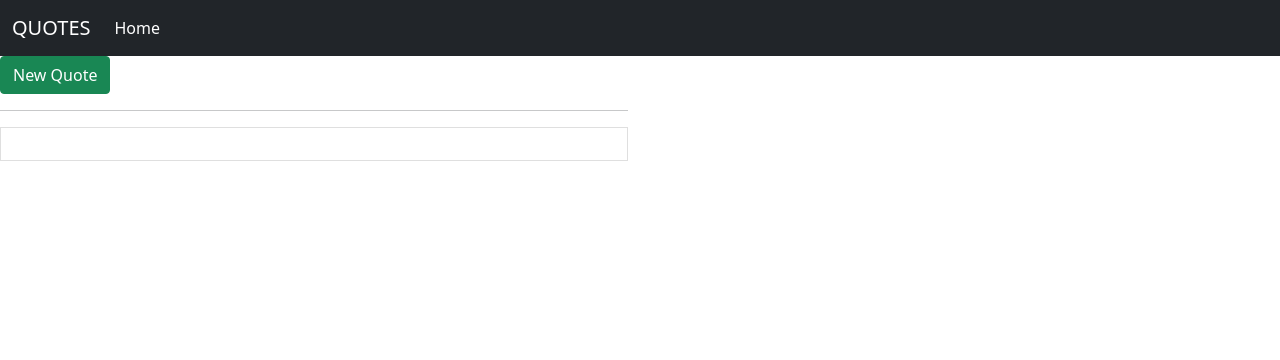
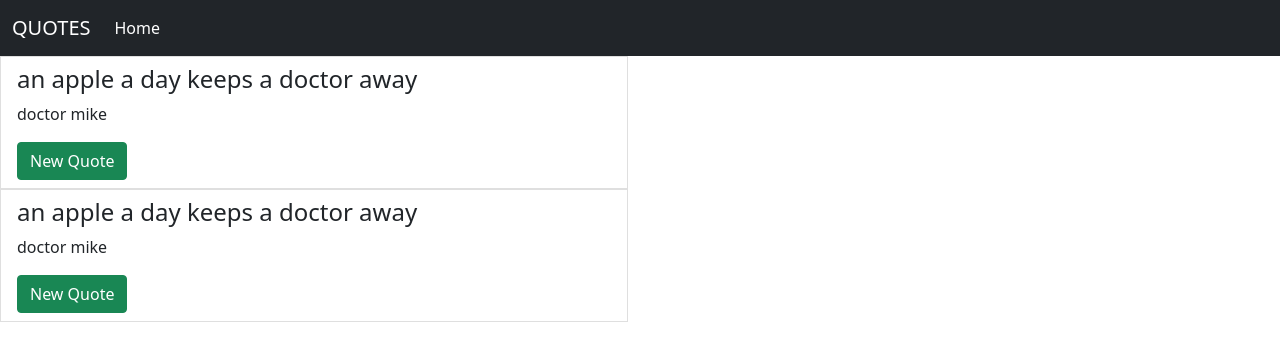
Before and after one commit to JoyChristine/Quotes, an Angular app: page / in a window 1280 px wide. Shown: the top 360 px of the page. Built offline with nearby package versions, Linux system fonts and the light colour scheme.

Commit message:
initial commit

```diff
--- a/src/app/quotes/quotes-item/quotes-item.component.css
+++ b/src/app/quotes/quotes-item/quotes-item.component.css
@@ -0,0 +1,3 @@
+.col-xs-12 a{
+    text-decoration: none;
+}
--- a/src/app/quotes/quotes-item/quotes-item.component.html
+++ b/src/app/quotes/quotes-item/quotes-item.component.html
@@ -1,24 +1,21 @@
 
 
 
-<div class="row">
+<!-- <div class="row">
     <div class="col-xs-12">
         <button class="btn btn-success">New Quote</button>
     </div>
 </div>
-<hr>
+<hr>-->
 <div class="row">
     <div class="col-xs-12">
-        <a href="#"class = "list-group-item clearfix" >
+        <a href="#" class = "list-group-item clearfix" *ngFor='let quote of quotes'>
             <div class="pull-left">
 
-                <h4 class="list-group-item-heading"></h4>
-                <p class="list-group-item-text"></p>
+                <h4 class="list-group-item-heading">{{quote.quote}}</h4>
+                <p class="list-group-item-text">{{quote.author}}</p>
             </div>
-
+            <button class="btn btn-success">New Quote</button>
         </a>
-
-
-
     </div>
 </div>
--- a/src/app/quotes/quotes-item/quotes-item.component.ts
+++ b/src/app/quotes/quotes-item/quotes-item.component.ts
@@ -1,4 +1,5 @@
 import { Component, OnInit } from '@angular/core';
+import { Quotes } from 'src/app/quotes.model';
 
 @Component({
   selector: 'app-quotes-item',
@@ -6,7 +7,9 @@ import { Component, OnInit } from '@angular/core';
   styleUrls: ['./quotes-item.component.css']
 })
 export class QuotesItemComponent implements OnInit {
-
+  quotes : Quotes[] =[
+    new Quotes('an apple a day keeps a doctor away','doctor mike')
+  ];
   constructor() { }
 
   ngOnInit(): void {
--- a/src/app/quotes/quotes.component.html
+++ b/src/app/quotes/quotes.component.html
@@ -2,4 +2,8 @@
     <div class="col-xs-12">
         <app-quotes-item></app-quotes-item>
     </div>
+
 </div>
+<div class="col-xs-12">
+    <app-quotes-item></app-quotes-item>
+</div>
```
